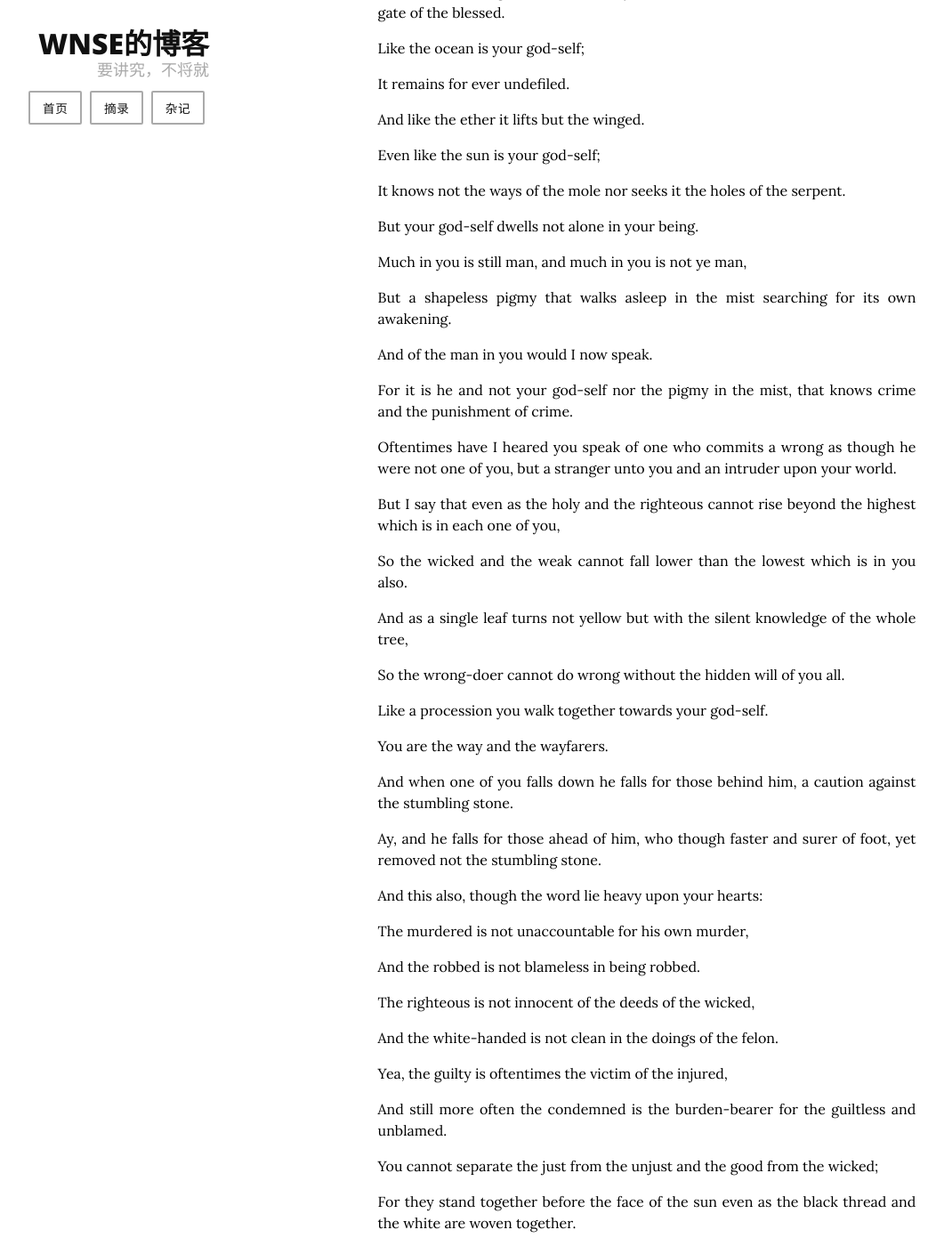
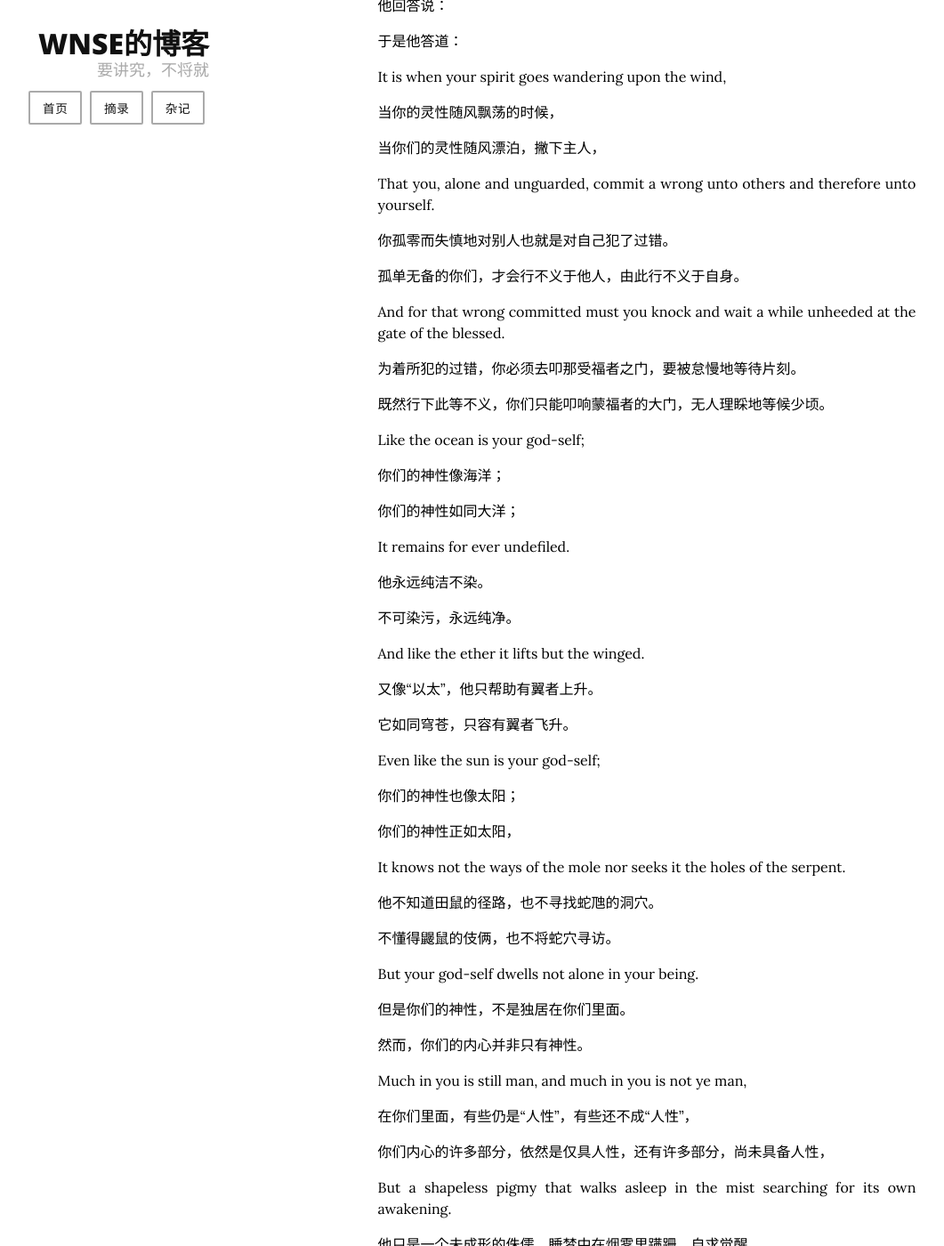
Before and after one commit to wnse/wnse.github.io, a Jekyll site: the page built from _notes/The-Prophet-On-Crime&Punishment.md, in a window 1280 px wide and 1400 px high, scrolled down 487 px. Shown: the whole window at 89% size, without its empty margins (73-1134 px from the left). Built offline with Jekyll 4.4.1, drawn with Linux system fonts in a browser that asks for light colours; nearby versions of some CDN libraries; some of the changed text lies outside the part shown.

Commit message:
vault backup: 2021-10-27 14:06:59

```diff
--- a/_notes/The-Prophet-On-Crime&Punishment.md
+++ b/_notes/The-Prophet-On-Crime&Punishment.md
@@ -11,31 +11,85 @@ modified_date:
 
 On Crime&Punishment
 
+论罪与罚
+
 The one of the judges of the city stood forth and said, Speak to us of Crime and Punishment.
+
+于是本城的法官中，有一个走上前来说：请给我们谈罪与罚。
+
+听闻此言，本城的一名法官上前说道，请给我们讲讲罪与罚。
 
 And he answered, saying:
 
+他回答说：
+
+于是他答道：
+
 It is when your spirit goes wandering upon the wind,
+
+当你的灵性随风飘荡的时候，
+
+当你们的灵性随风漂泊，撇下主人，
 
 That you, alone and unguarded, commit a wrong unto others and therefore unto yourself.
 
+你孤零而失慎地对别人也就是对自己犯了过错。
+
+孤单无备的你们，才会行不义于他人，由此行不义于自身。
+
 And for that wrong committed must you knock and wait a while unheeded at the gate of the blessed.
+
+为着所犯的过错，你必须去叩那受福者之门，要被怠慢地等待片刻。
+
+既然行下此等不义，你们只能叩响蒙福者的大门，无人理睬地等候少顷。
 
 Like the ocean is your god-self;
 
+你们的神性像海洋；
+
+你们的神性如同大洋；
+
 It remains for ever undefiled.
+
+他永远纯洁不染。
+
+不可染污，永远纯净。
 
 And like the ether it lifts but the winged.
 
+又像“以太”，他只帮助有翼者上升。
+
+它如同穹苍，只容有翼者飞升。
+
 Even like the sun is your god-self;
+
+你们的神性也像太阳；
+
+你们的神性正如太阳，
 
 It knows not the ways of the mole nor seeks it the holes of the serpent.
 
+他不知道田鼠的径路，也不寻找蛇虺的洞穴。
+
+不懂得鼹鼠的伎俩，也不将蛇穴寻访。
+
 But your god-self dwells not alone in your being.
+
+但是你们的神性，不是独居在你们里面。
+
+然而，你们的内心并非只有神性。
 
 Much in you is still man, and much in you is not ye man,
 
+在你们里面，有些仍是“人性”，有些还不成“人性”，
+
+你们内心的许多部分，依然是仅具人性，还有许多部分，尚未具备人性，
+
 But a shapeless pigmy that walks asleep in the mist searching for its own awakening.
+
+他只是一个未成形的侏儒，睡梦中在烟雾里蹒跚，自求觉醒。
+
+仅仅是不成形状的侏儒，在迷雾之中梦游，寻求自身的觉醒。
 
 And of the man in you would I now speak.
 
```
